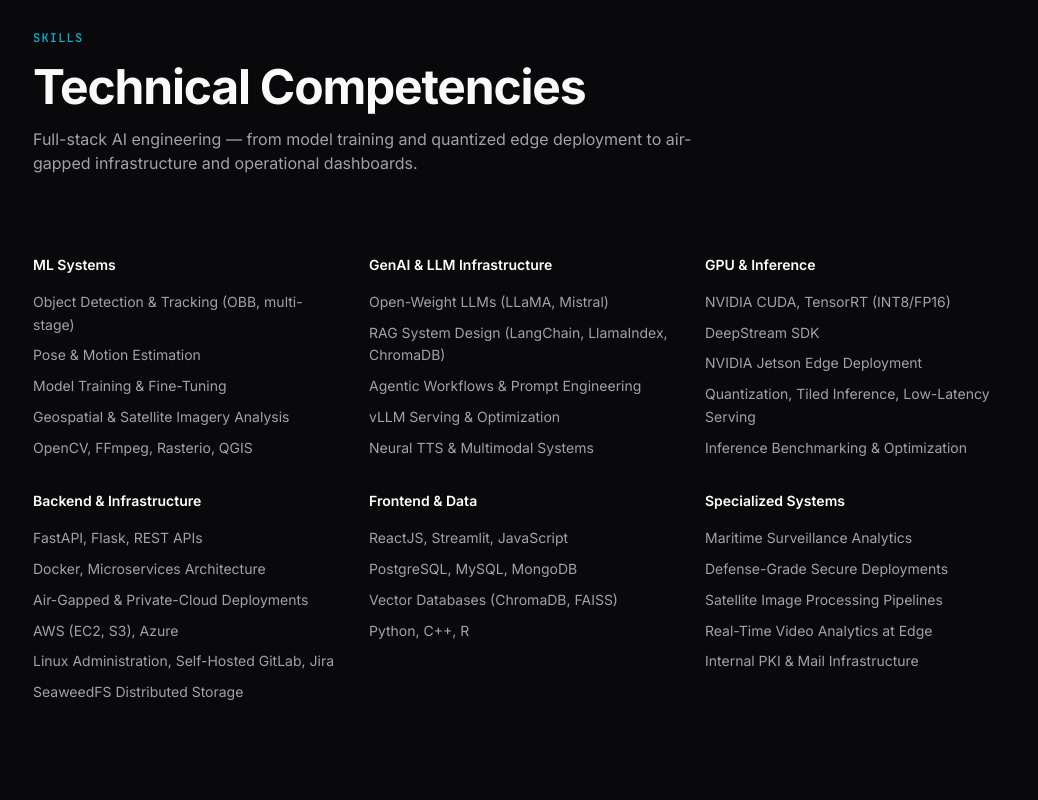
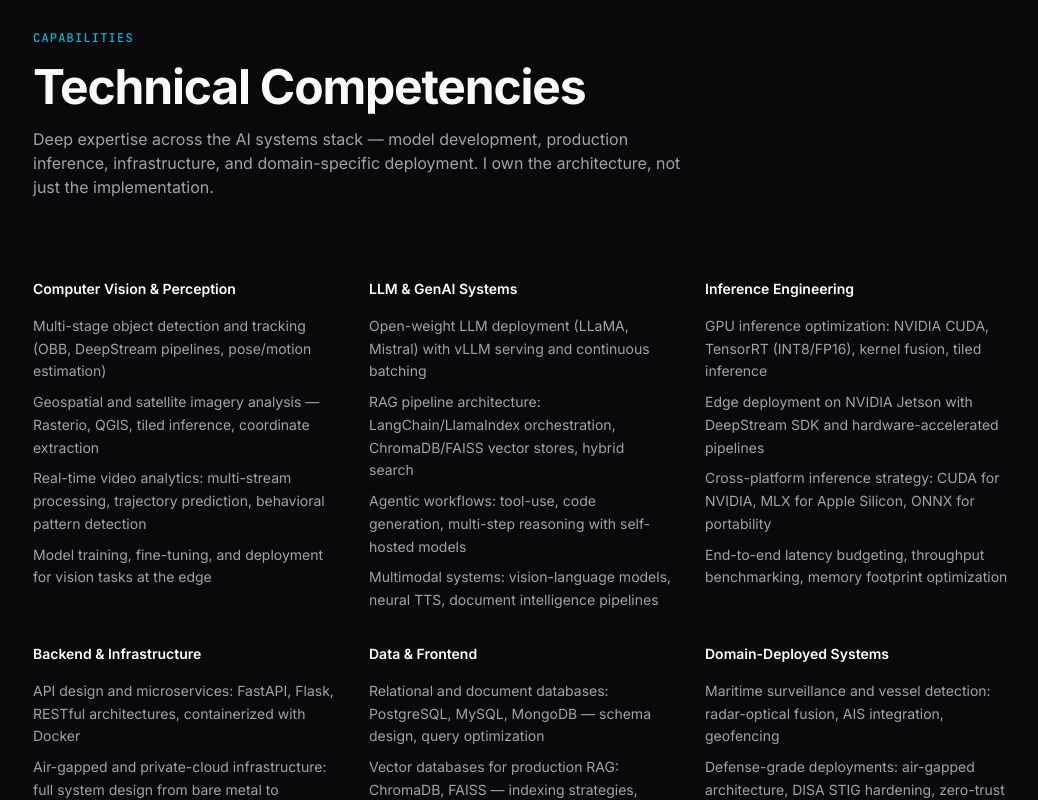
Before and after one commit to Rjaat/Rjaat.github.io, a React (Vite) app: page / in a window 1280 px wide. Shown: the part 7580-8380 px from the top of the page, without its empty margins (119-1157 px from the left). Built offline with nearby package versions, Linux system fonts and the light colour scheme.

Commit message:
rewrite skills: staff-engineer level with cross-platform inference (CUDA + MLX)

```diff
--- a/src/components/Skills.tsx
+++ b/src/components/Skills.tsx
@@ -1,62 +1,56 @@
 const categories = [
   {
-    title: 'ML Systems',
+    title: 'Computer Vision & Perception',
     skills: [
-      'Object Detection & Tracking (OBB, multi-stage)',
-      'Pose & Motion Estimation',
-      'Model Training & Fine-Tuning',
-      'Geospatial & Satellite Imagery Analysis',
-      'OpenCV, FFmpeg, Rasterio, QGIS',
+      'Multi-stage object detection and tracking (OBB, DeepStream pipelines, pose/motion estimation)',
+      'Geospatial and satellite imagery analysis — Rasterio, QGIS, tiled inference, coordinate extraction',
+      'Real-time video analytics: multi-stream processing, trajectory prediction, behavioral pattern detection',
+      'Model training, fine-tuning, and deployment for vision tasks at the edge',
     ],
   },
   {
-    title: 'GenAI & LLM Infrastructure',
+    title: 'LLM & GenAI Systems',
     skills: [
-      'Open-Weight LLMs (LLaMA, Mistral)',
-      'RAG System Design (LangChain, LlamaIndex, ChromaDB)',
-      'Agentic Workflows & Prompt Engineering',
-      'vLLM Serving & Optimization',
-      'Neural TTS & Multimodal Systems',
+      'Open-weight LLM deployment (LLaMA, Mistral) with vLLM serving and continuous batching',
+      'RAG pipeline architecture: LangChain/LlamaIndex orchestration, ChromaDB/FAISS vector stores, hybrid search',
+      'Agentic workflows: tool-use, code generation, multi-step reasoning with self-hosted models',
+      'Multimodal systems: vision-language models, neural TTS, document intelligence pipelines',
     ],
   },
   {
-    title: 'GPU & Inference',
+    title: 'Inference Engineering',
     skills: [
-      'NVIDIA CUDA, TensorRT (INT8/FP16)',
-      'DeepStream SDK',
-      'NVIDIA Jetson Edge Deployment',
-      'Quantization, Tiled Inference, Low-Latency Serving',
-      'Inference Benchmarking & Optimization',
+      'GPU inference optimization: NVIDIA CUDA, TensorRT (INT8/FP16), kernel fusion, tiled inference',
+      'Edge deployment on NVIDIA Jetson with DeepStream SDK and hardware-accelerated pipelines',
+      'Cross-platform inference strategy: CUDA for NVIDIA, MLX for Apple Silicon, ONNX for portability',
+      'End-to-end latency budgeting, throughput benchmarking, memory footprint optimization',
     ],
   },
   {
     title: 'Backend & Infrastructure',
     skills: [
-      'FastAPI, Flask, REST APIs',
-      'Docker, Microservices Architecture',
-      'Air-Gapped & Private-Cloud Deployments',
-      'AWS (EC2, S3), Azure',
-      'Linux Administration, Self-Hosted GitLab, Jira',
-      'SeaweedFS Distributed Storage',
+      'API design and microservices: FastAPI, Flask, RESTful architectures, containerized with Docker',
+      'Air-gapped and private-cloud infrastructure: full system design from bare metal to deployed service',
+      'Cloud platforms: AWS (EC2, S3), Azure — provisioning, networking, IAM, cost optimization',
+      'Linux system administration, GPU cluster provisioning, self-hosted GitLab/Jira, distributed storage (SeaweedFS)',
     ],
   },
   {
-    title: 'Frontend & Data',
+    title: 'Data & Frontend',
     skills: [
-      'ReactJS, Streamlit, JavaScript',
-      'PostgreSQL, MySQL, MongoDB',
-      'Vector Databases (ChromaDB, FAISS)',
-      'Python, C++, R',
+      'Relational and document databases: PostgreSQL, MySQL, MongoDB — schema design, query optimization',
+      'Vector databases for production RAG: ChromaDB, FAISS — indexing strategies, hybrid search, re-ranking',
+      'Operational dashboards and interfaces: ReactJS, Streamlit — real-time data visualization, map integration',
+      'Languages: Python (primary), C++, JavaScript/TypeScript, SQL, R',
     ],
   },
   {
-    title: 'Specialized Systems',
+    title: 'Domain-Deployed Systems',
     skills: [
-      'Maritime Surveillance Analytics',
-      'Defense-Grade Secure Deployments',
-      'Satellite Image Processing Pipelines',
-      'Real-Time Video Analytics at Edge',
-      'Internal PKI & Mail Infrastructure',
+      'Maritime surveillance and vessel detection: radar-optical fusion, AIS integration, geofencing',
+      'Defense-grade deployments: air-gapped architecture, DISA STIG hardening, zero-trust networking',
+      'Satellite image processing pipelines: orthorectification, pan-sharpening, change detection',
+      'Internal PKI, SMTP infrastructure, and secure enclave design for classified environments',
     ],
   },
 ]
@@ -66,13 +60,13 @@
     <section id="skills" className="py-32">
       <div className="max-w-5xl mx-auto px-6">
         <div className="mb-20">
-          <p className="section-label mb-4">Skills</p>
+          <p className="section-label mb-4">Capabilities</p>
           <h2 className="text-4xl md:text-5xl font-bold tracking-tight mb-4">
             Technical Competencies
           </h2>
           <p className="text-muted max-w-2xl">
-            Full-stack AI engineering — from model training and quantized edge deployment to
-            air-gapped infrastructure and operational dashboards.
+            Deep expertise across the AI systems stack — model development, production inference,
+            infrastructure, and domain-specific deployment. I own the architecture, not just the implementation.
           </p>
         </div>
 
```
